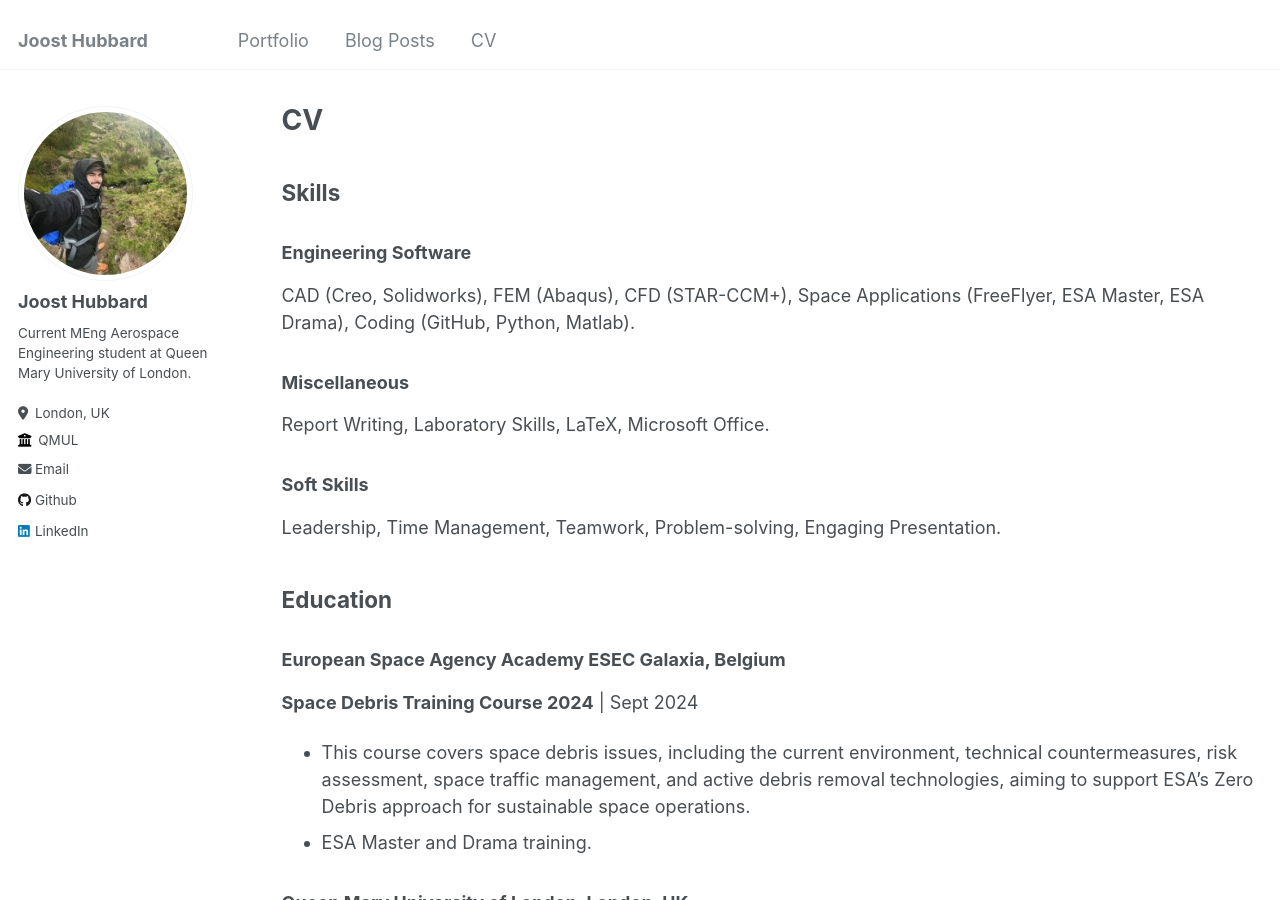
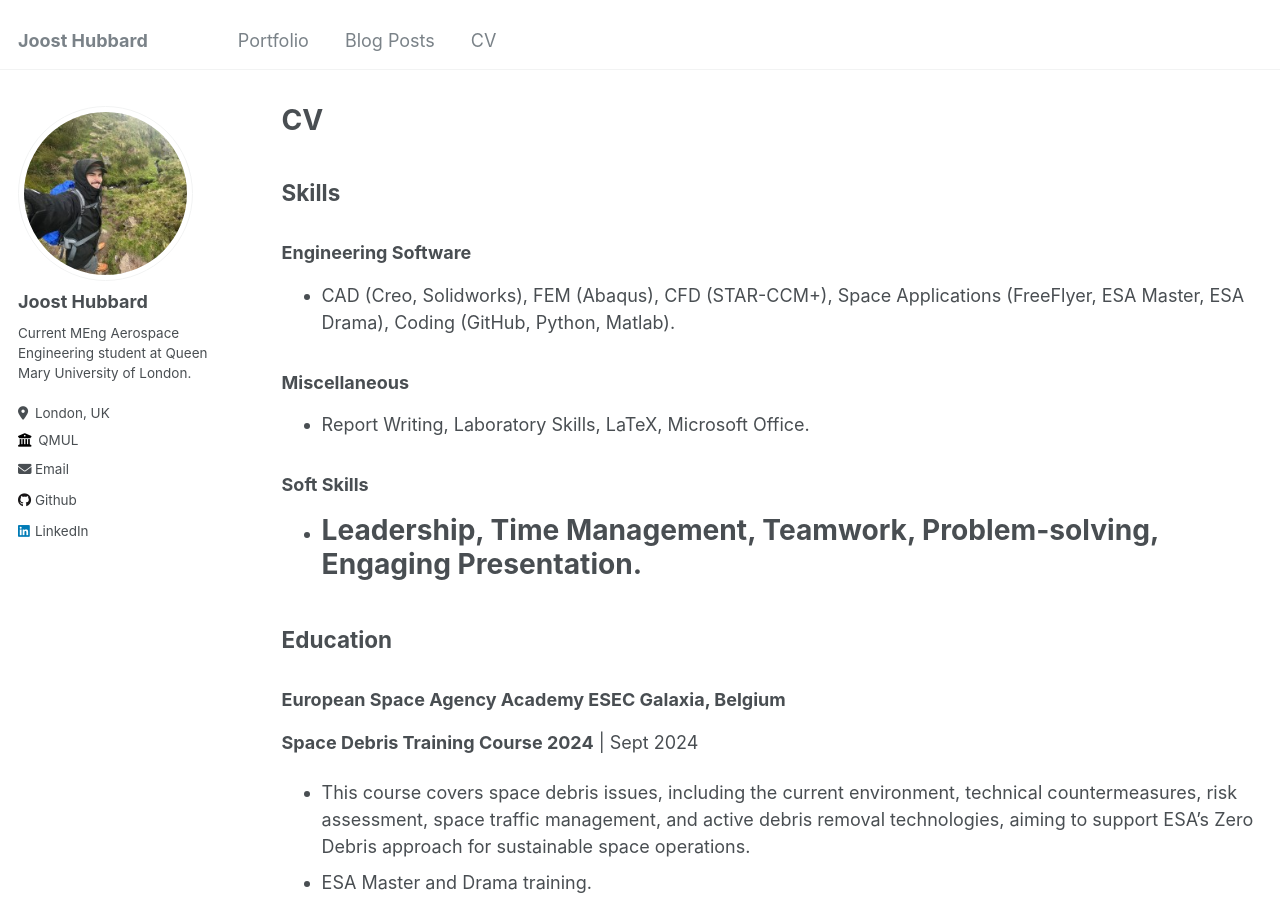
Before and after one commit to Joosty/Joosty..github.io, a Jekyll site: the page built from _pages/cv.md, in a window 1280 px wide and 900 px high. Built offline with Jekyll 4.4.1, drawn with Linux system fonts in a browser that asks for light colours.

Commit message:
Update cv.md

```diff
--- a/_pages/cv.md
+++ b/_pages/cv.md
@@ -11,13 +11,14 @@ redirect_from:
 
 ## Skills
 ### Engineering Software
-CAD (Creo, Solidworks), FEM (Abaqus), CFD (STAR-CCM+), Space Applications (FreeFlyer, ESA Master, ESA Drama), Coding (GitHub, Python, Matlab).
+- CAD (Creo, Solidworks), FEM (Abaqus), CFD (STAR-CCM+), Space Applications (FreeFlyer, ESA Master, ESA Drama), Coding (GitHub, Python, Matlab).
 
 ### Miscellaneous
-Report Writing, Laboratory Skills, LaTeX, Microsoft Office.
+- Report Writing, Laboratory Skills, LaTeX, Microsoft Office.
 
 ### Soft Skills
-Leadership, Time Management, Teamwork, Problem-solving, Engaging Presentation.
+- Leadership, Time Management, Teamwork, Problem-solving, Engaging Presentation.
+===
 
 ## Education
 ### European Space Agency Academy ESEC Galaxia, Belgium
@@ -35,6 +36,7 @@ Leadership, Time Management, Teamwork, Problem-solving, Engaging Presentation.
 - Graduated with B, B, A*.
 - Completed TU Delft 'Introduction to Aerospace Structures and Materials' online course.
 - Volunteered for the 'superWASP variable stars project'.
+===
 
 ## Work Experience
 ### BAM UK and Ireland, AWE Burghfield, UK
@@ -62,6 +64,7 @@ Leadership, Time Management, Teamwork, Problem-solving, Engaging Presentation.
 - Engaged in creative thinking to fulfil design briefs, showcasing innovation and problem-solving abilities.
 - Technical Skills: CAD (SketchUp).
 - Soft Skills: Project Management, Creative Problem Solving, Remote Work.
+===
 
 ## Projects
 ### Computational Spacecraft and Symbolic Dynamics Textbook Documentation and Variable Mass Systems Research, London, UK
@@ -97,6 +100,7 @@ Leadership, Time Management, Teamwork, Problem-solving, Engaging Presentation.
 - Applied theoretical knowledge from lectures on 3D motion and complex circuit design to practical implementation.
 - Technical Skills: Circuit Design, Electronics Prototyping, Component Selection.
 - Soft Skills: Problem Solving, Collaboration.
+===
 
 ## Interests
 - **Cooking**: I love cooking. In my spare time, you can often find me in the kitchen cooking any new foods that have sparked my interest.
```
